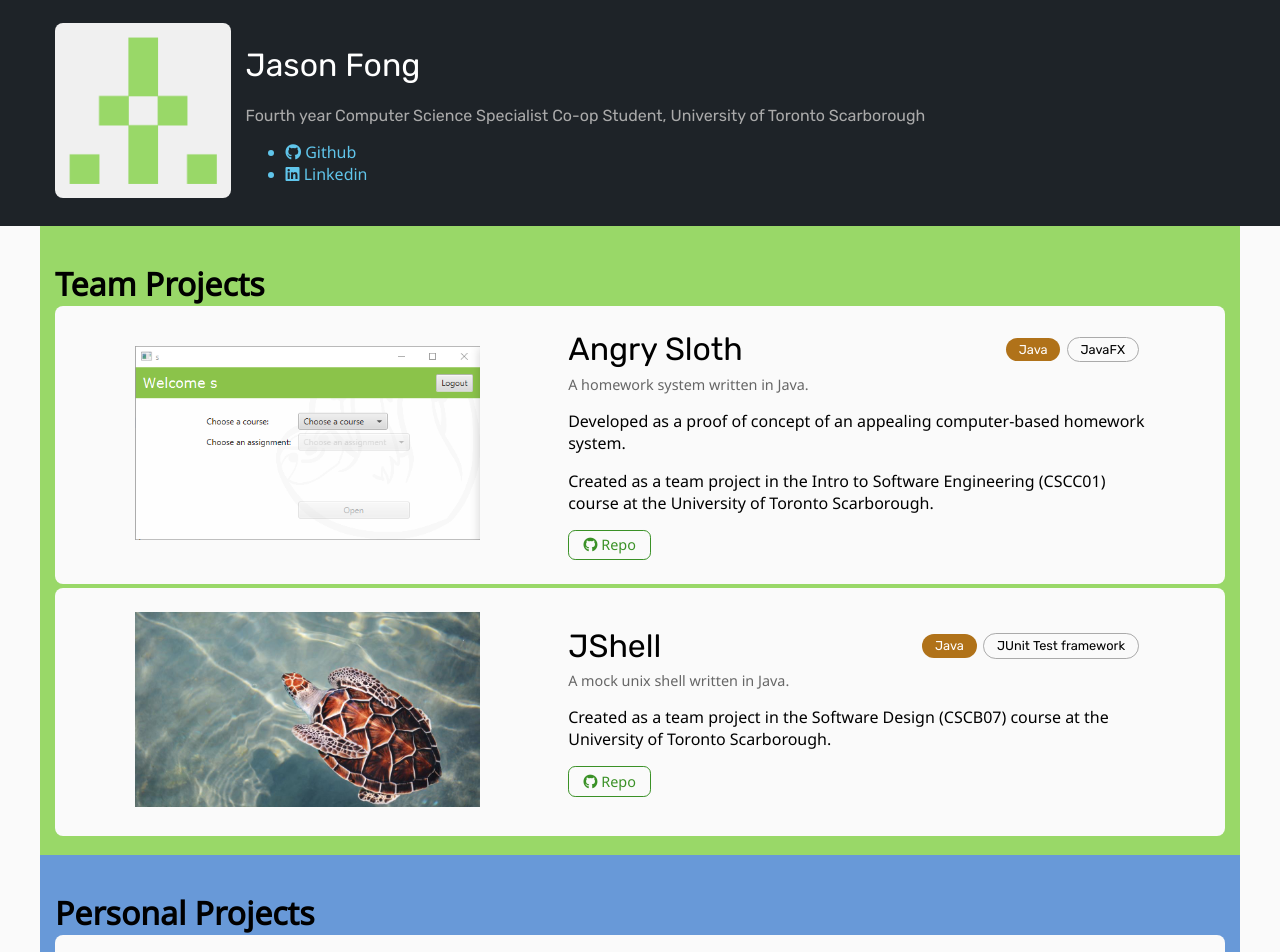
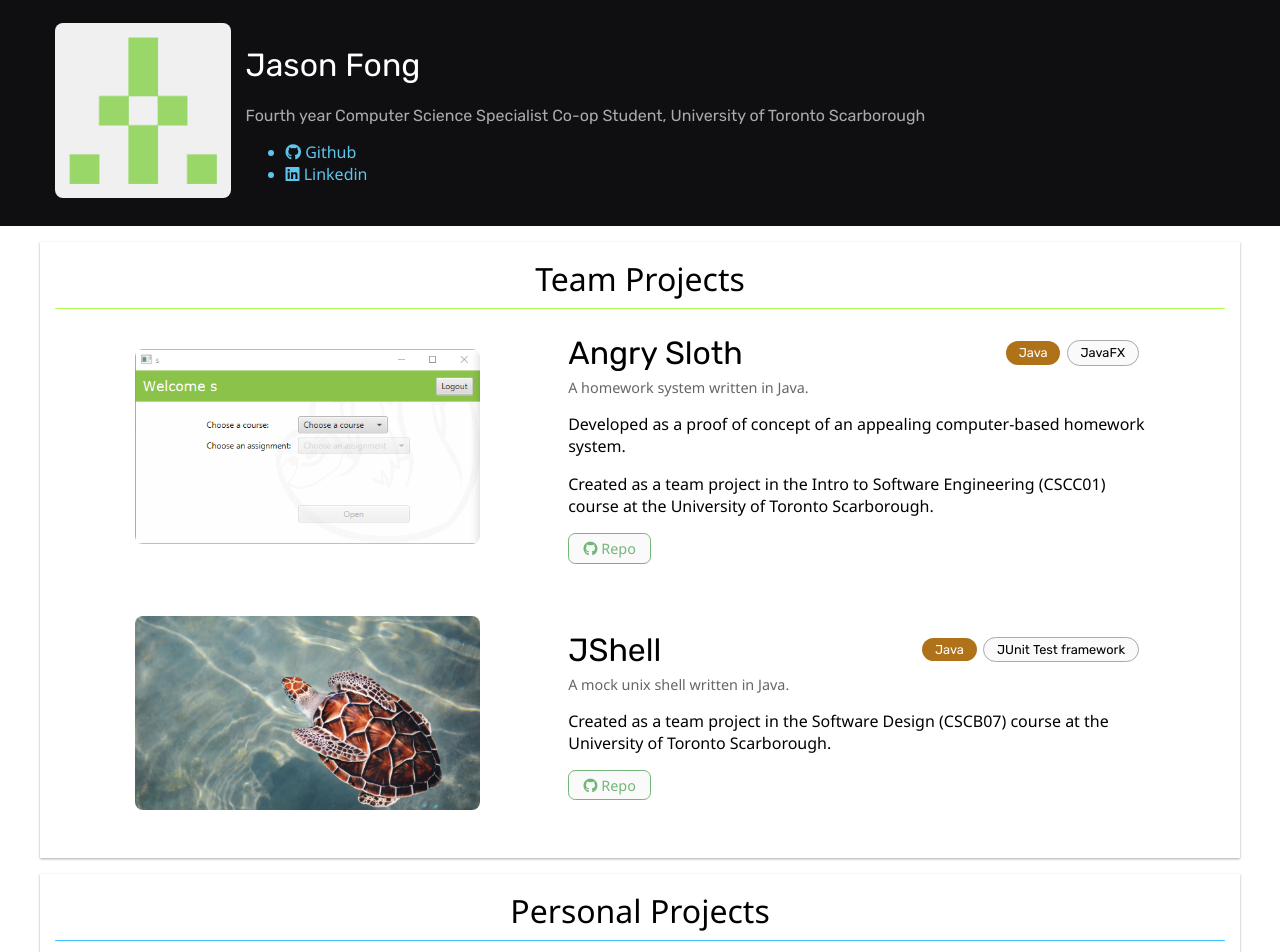
Before and after one commit to jfong701/jfong701.github.io, a plain HTML site: page index.html in a window 1280 px wide. Shown: the top 952 px of the page. Drawn offline with Linux system fonts and the light colour scheme.

Commit message:
changed to lighter card-like design with box-shadow

```diff
--- a/index.html
+++ b/index.html
@@ -53,7 +53,7 @@
 	</header>
 	<div class="outer-body">
 		<div class="container section-container team">
-			<h1 class="section-header">Team Projects</h1>
+			<h1 class="section-header team">Team Projects</h1>
 			<div class="project-outer-box">
 				<div class="project-box">
 					<div class="project-item project-photo">
@@ -102,11 +102,13 @@
 				</div>
 			</div>
 		</div>
+	</div>
+	<div class="outer-body">
 
 		<!--Personal Projects-->
 
 		<div class="container section-container personal">
-			<h1 class="section-header">Personal Projects</h1>
+			<h1 class="section-header personal">Personal Projects</h1>
 			<div class="project-outer-box">
 				<div class="project-box">
 					<div class="project-item project-photo">
--- a/style/index-style.css
+++ b/style/index-style.css
@@ -8,17 +8,21 @@ body {
 }
 
 .outer-header {
-	background-color: #1e2328;
+	/* background-color: #1e2328; */
+	background-color: #0f0f12;
 }
 
 .outer-body {
 	/* background-color: #1e2328; */
 	/* background-color: #0f1214; */
-	background-color: #fafafa;
+	/* background-color: #fafafa; */
+	/* background-color: #222426; */
+	/* background-color: #f3f3eb; */
 }
 
 .outer-footer {
-	background-color: #1e2328;
+	/* background-color: #1e2328; */
+	background-color: #0f0f12;
 	text-align: center;
 	color:#aaa;
 	padding-top: 0.5em;
@@ -37,7 +41,8 @@ body {
 	display: flex;
 	justify-content: center;
 	align-items: center;
-	background-color: #1e2328;
+	/* background-color: #1e2328; */
+	background-color: #0f0f12;
 	flex-wrap: wrap;
 }
 
@@ -51,7 +56,8 @@ body {
 	flex-shrink: 0;
 	flex-grow: auto;
 	width: 15%;
-	background-color: #1e2328;
+	/* background-color: #1e2328; */
+	background-color: #0f0f12;
 }
 
 .header-content-box {
@@ -88,21 +94,42 @@ body {
 
 .section-container {
 	border-radius: 0, 0, 0.5em, 0.5em;
+	box-shadow: 0 1px 3px rgba(0,0,0,0.12), 0 1px 2px rgba(0,0,0,0.24);
 }
 
  .section-container.team {
-	background-color: #99d868;
+	/* background-color: #99d868; */
+	/* background-color: #222426; */
+	/* background-color: #f3f3eb; */
+	/* background-color: #A5D0A8; */
+	margin-top: 1em;
+	margin-bottom: 1em;
 }
 
 .section-container.personal {
-	background-color: #6899d8;
+	/* background-color: #6899d8; */
+	/* background-color: #222426; */
+	/* background-color: #f3f3eb; */
+	/* background-color: #8CADA7; */
 }
 
 .section-header {
 	margin-block-start: 0;
-	padding-block-start: 0.67em;
-	/* text-align: center; */
+	padding-block-start: 0.5em;
+	text-align: center;
+	padding-bottom: 0.25em;
+	padding-top: 0;
 	margin-bottom: 1px;
+	/* color: #f3f3eb; */
+	font-weight: 400;
+}
+
+.section-header.team {
+	border-bottom: 1px solid #b2ff59;
+}
+
+.section-header.personal {
+	border-bottom: 1px solid #40c4ff;
 }
 
 .body-link {
@@ -111,10 +138,13 @@ body {
 
 .project-outer-box {
 	/* background-color: #e8f4f8; */
-	background-color: #fafafa;
+	/* background-color: #fafafa; */
+	/* background-color: #f3f3eb; */
+	background-color: #ffffff;
 	padding: 0.5em;
 	margin-bottom: 0.25em;
 	border-radius: 0.5em;
+	/* box-shadow: 0 2px 2px 0 rgba(0, 0, 0, 0.14), 0 3px 1px -2px rgba(0, 0, 0, 0.2), 0 1px 5px 0 rgba(0, 0, 0, 0.12); */
 }
 
 .project-header {
@@ -163,6 +193,8 @@ body {
 .project-image {
 	max-width: 100%;
 	max-height: 200px;
+	border-radius: 0.5em;
+	/* box-shadow: 0 16px 38px -12px rgba(0, 0, 0, 0.56), 0 4px 25px 0px rgba(0, 0, 0, 0.12), 0 8px 10px -5px rgba(0, 0, 0, 0.2); */
 	/* border: solid 1px #ddd; */
 	/* height: 300px; */
 }
@@ -180,22 +212,36 @@ body {
 }
 
 .action-link.team {
-	border: 1px solid #3a9126;
-	color: #3a9126;
+	/* border: 1px solid #3a9126; */
+	/* border: 1px solid #e8c128; */
+	/* border: 1px solid #716848; */
+	border: 1px solid #73b677;
+	/* color: #3a9126; */
+	/* color: #e8c128; */
+	/* color: #716848; */
+	color: #73b677;
 }
 
 .action-link.team:hover {
-	background-color: #3a9126;
+	/* background-color: #3a9126; */
+	/* background-color: #e8c128; */
+	background-color: #716848;
 	color: #fff;
 }
 
 .action-link.personal {
-	border: 1px solid #263a91;
-	color: #263a91;
+	/* border: 1px solid #263a91; */
+	/* border: 1px solid #33d54e; */
+	border: 1px solid #716848;
+	/* color: #263a91; */
+	color: #33d54e;
+	color: #716848;
 }
 
 .action-link.personal:hover {
-	background-color: #263a91;
+	/* background-color: #263a91; */
+	/* background-color: #33d54e; */
+	background-color: #716848;
 	color: #fff;
 }
 
```
